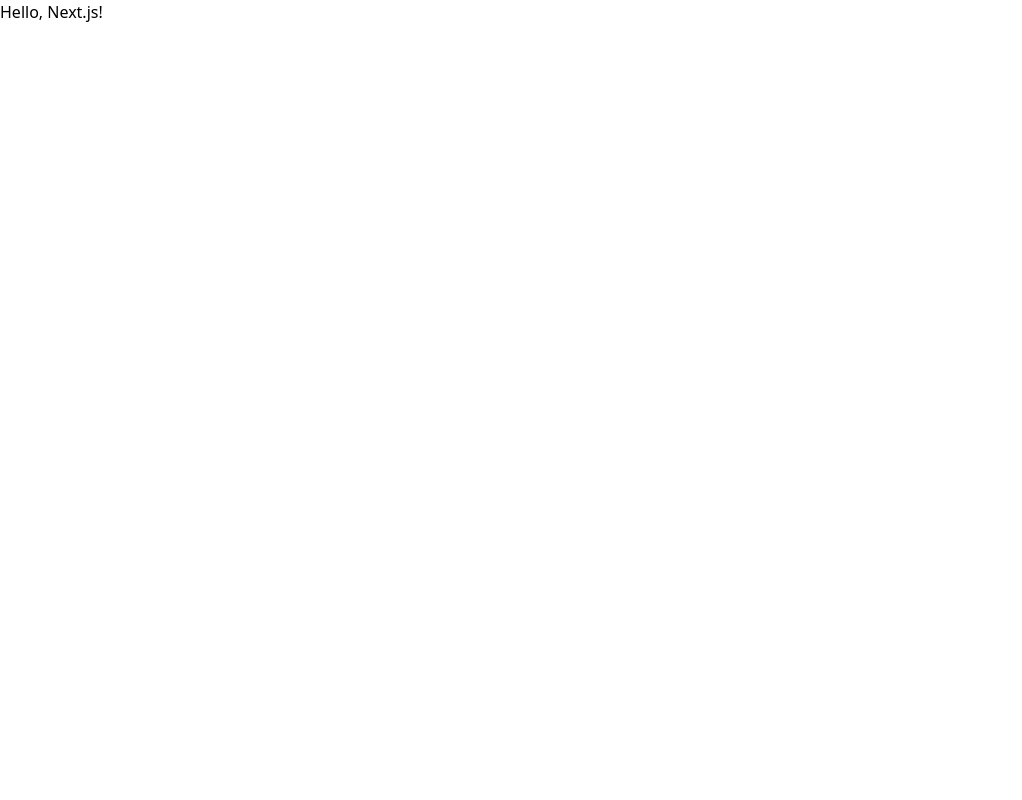
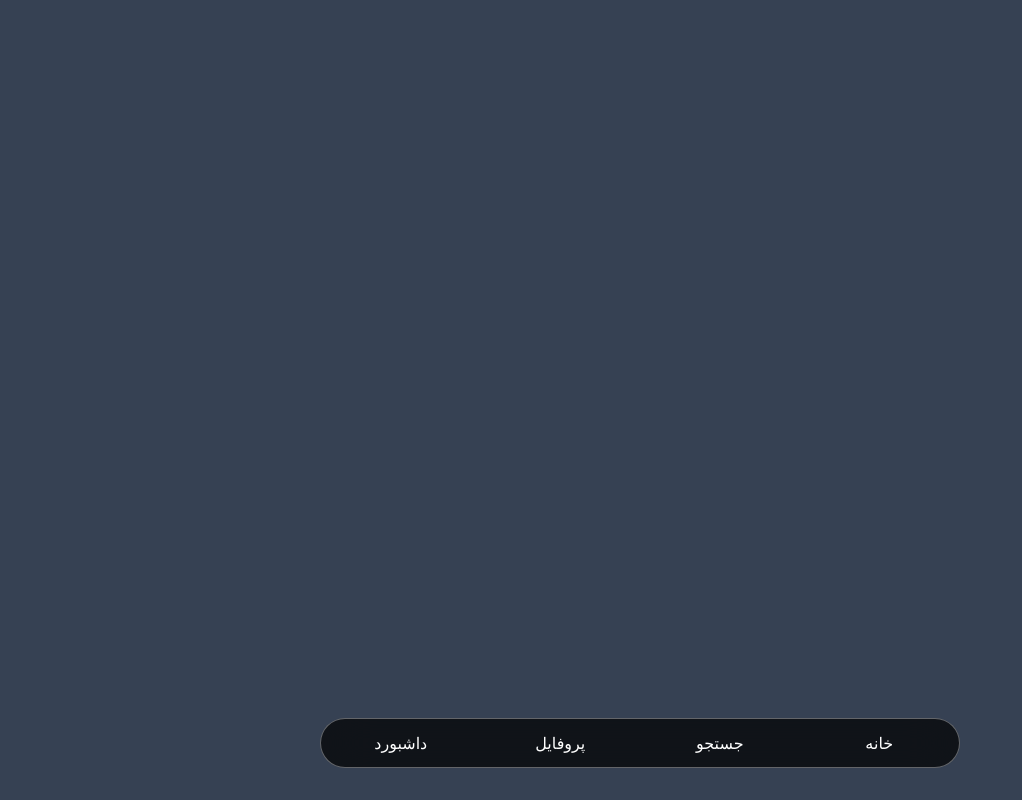
Before and after one commit to ALI-HUP/Dinload, a Next.js app: page / in a window 1280 px wide. Shown: the whole page, without its empty margins (0-1022 px from the left). Built offline with nearby package versions, Linux system fonts and the light colour scheme.

Commit message:
footer component

```diff
--- a/app/layout.tsx
+++ b/app/layout.tsx
@@ -7,10 +7,12 @@
   description: "Movie and series download website",
 };
 
-export default function RootLayout({children,}: Readonly<{children: React.ReactNode;}>) {
+export default function RootLayout({children,}: {children: React.ReactNode;}) {
   return (
-    <html lang="fa">
-      <body>{children}</body>
+    <html lang="fa" dir="rtl" className="bg-gray-700">
+      <body>
+        {children}
+      </body>
     </html>
   );
 }
--- a/app/page.tsx
+++ b/app/page.tsx
@@ -1,8 +1,9 @@
+import Footer from "@/components/Footer";
 
 export default function Home() {
   return (
-    <div>
-      <p>Hello, Next.js!</p>
-    </div>
+    <main className="min-h-screen">
+      <Footer />
+    </main>
   );
 }
--- /dev/null
+++ b/components/Footer.tsx
@@ -0,0 +1,52 @@
+import Link from "next/link";
+
+export default function Footer() {
+  return (
+    <div
+      className="
+        fixed bottom-4 sm:bottom-5 md:bottom-6 lg:bottom-8
+        left-1/2 -translate-x-1/2
+
+        w-[90%] sm:w-[80%] md:w-[70%] lg:w-[60%] xl:w-[50%]
+        max-w-5xl
+      "
+    >
+      <div className="backdrop-blur-xl bg-black/70 text-white rounded-full flex items-center border border-white/35">
+
+        <Link href="/" className="flex-1 text-center rounded-full hover:bg-white/20 transition">
+          <div className="p-2 sm:p-3 md:p-3 lg:p-3 transition-all duration-200 hover:scale-110">
+            خانه
+          </div>
+        </Link>
+
+        <Link href="/" className="flex-1 text-center rounded-full hover:bg-white/20 transition">
+          <div className="p-2 sm:p-3 md:p-3 lg:p-3 transition-all duration-200 hover:scale-110">
+            جستجو
+          </div>
+        </Link>
+
+        <Link href="/" className="flex-1 text-center rounded-full hover:bg-white/20 transition">
+          <div className="p-2 sm:p-3 md:p-3 lg:p-3 transition-all duration-200 hover:scale-110">
+            پروفایل
+          </div>
+        </Link>
+
+        <Link href="/" className="flex-1 text-center rounded-full hover:bg-white/20 transition">
+          <div className="p-2 sm:p-3 md:p-3 lg:p-3 transition-all duration-200 hover:scale-110">
+            داشبورد
+          </div>
+        </Link>
+
+      </div>
+    </div>
+  );
+}
+
+
+
+// w-[90%] → موبایل کوچک
+// sm:w-[80%] → موبایل بزرگ
+// md:w-[70%] → تبلت
+// lg:w-[60%] → لپتاپ
+// xl:w-[50%] → دسکتاپ و تلویزیون
+// max-w-5xl → جلوگیری از کشیدگی بد
```
